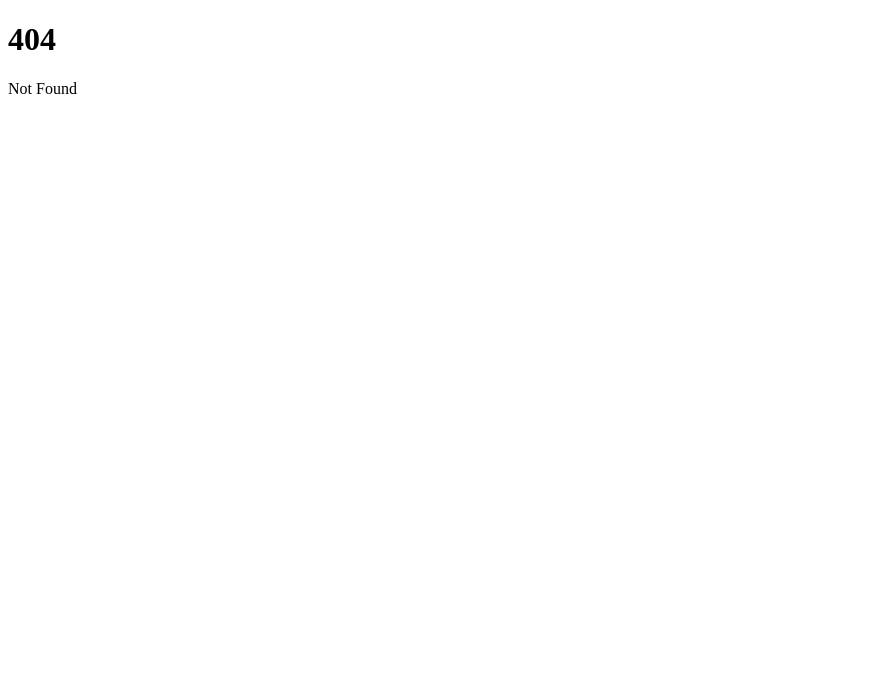
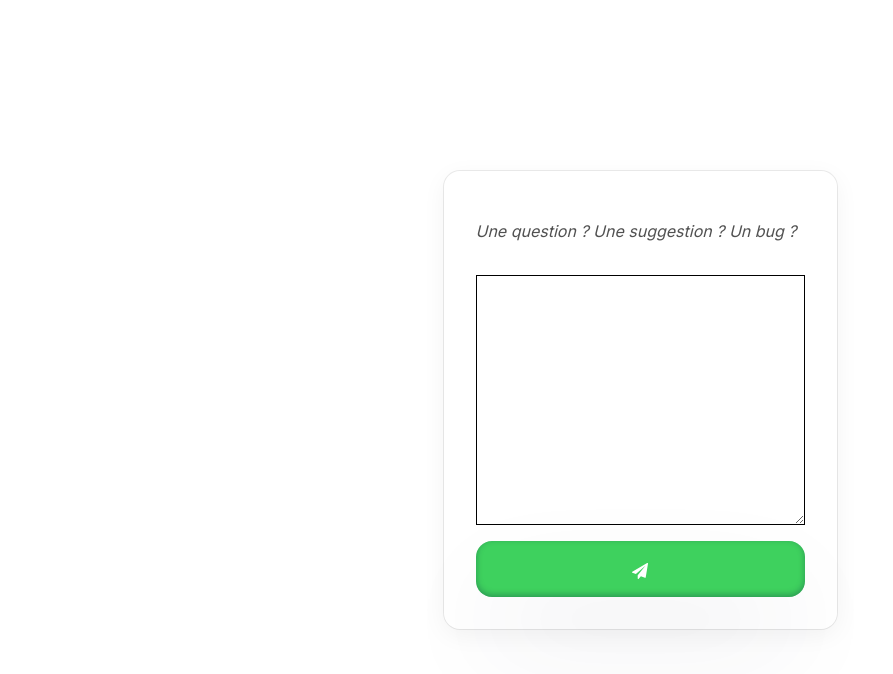
Before and after one commit to nohehf/7honteux, a SvelteKit app: page /help in a window 1280 px wide. Before the commit this address had no page. Shown: the top 674 px of the page, without its empty margins (0-893 px from the left). Built offline with nearby package versions, Linux system fonts and the light colour scheme.

Commit message:
feat: help

```diff
--- a/src/database.ts
+++ b/src/database.ts
@@ -45,3 +45,11 @@ export const submitEntry = (score: Score, player: Player, game_version: string)
       game_version,
     })
 }
+
+export const submitHelp = (content: string) => {
+  return supabase
+    .from('help')
+    .insert({
+      content,
+    })
+}
--- /dev/null
+++ b/src/routes/help/+page.svelte
@@ -0,0 +1,94 @@
+<script lang="ts">
+	import { submitHelp } from '../../database';
+	import '../../app.scss';
+
+	let text='';
+
+	const submit = async () => {
+		const result = await submitHelp(text);
+		alert("Merci pour votre aide !");
+		text = '';
+	};
+</script>
+
+<div class="container">
+	<form>
+		<div class="entries">
+			<p>
+				Une question ? Une suggestion ? Un bug ?
+			</p>
+
+			<textarea bind:value={text} cols="30" rows="10"></textarea>
+
+			<button
+				class="green"
+				on:click={(e) => {
+					e.preventDefault();
+					submit();
+				}}
+			>
+				<svg
+					xmlns="http://www.w3.org/2000/svg"
+					xmlns:xlink="http://www.w3.org/1999/xlink"
+					width="1em"
+					height="1em"
+					viewBox="0 0 1792 1792"
+					><path
+						fill="currentColor"
+						d="M1764 11q33 24 27 64l-256 1536q-5 29-32 45q-14 8-31 8q-11 0-24-5l-453-185l-242 295q-18 23-49 23q-13 0-22-4q-19-7-30.5-23.5T640 1728v-349l864-1059l-1069 925l-395-162q-37-14-40-55q-2-40 32-59L1696 9q15-9 32-9q20 0 36 11z"
+					/></svg
+				>
+			</button>
+		</div>
+	</form>
+</div>
+
+
+<style lang="scss">
+	.container {
+		display: flex;
+		justify-content: center;
+		align-items: center;
+		height: 100vh;
+	}
+
+	form {
+
+    max-width: 600px;
+		display: flex;
+		flex-direction: column;
+		box-shadow: rgba(0, 0, 0, 0.05) 0px 6px 24px 0px, rgba(0, 0, 0, 0.08) 0px 0px 0px 1px;
+		border-radius: 1rem;
+
+		p{
+      color: rgb(81, 81, 81);
+      font-style: italic;
+    }
+
+		input {
+			height: 10rem;
+		}
+
+		.entries {
+			display: flex;
+			flex-direction: column;
+			padding: 2rem;
+			gap: 1rem;
+		}
+
+		.closeContainer {
+			margin-bottom: -2rem;
+			display: flex;
+			justify-content: flex-end;
+
+			.close {
+				width: 2rem;
+				height: 2rem;
+				padding: 0;
+				position: relative;
+				top: -1rem;
+				right: -1rem;
+			}
+		}
+	}
+</style>
```
